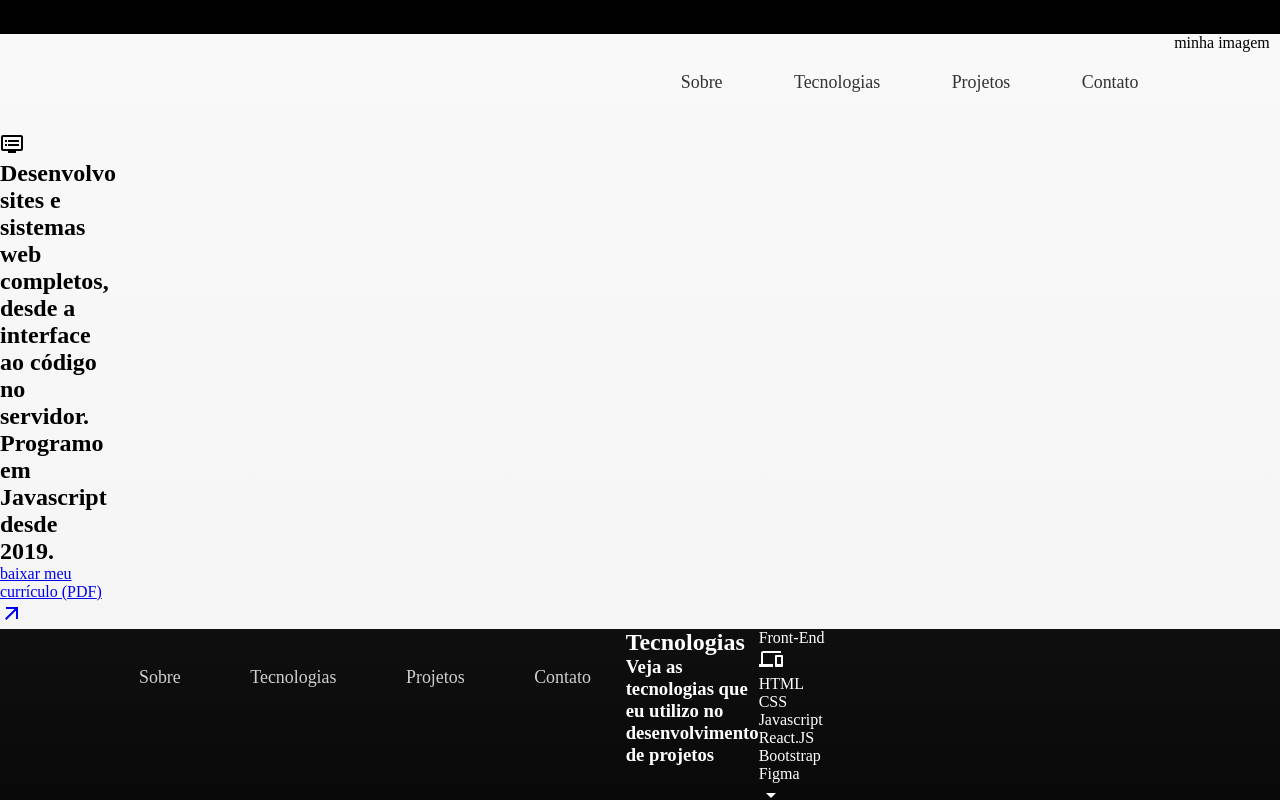
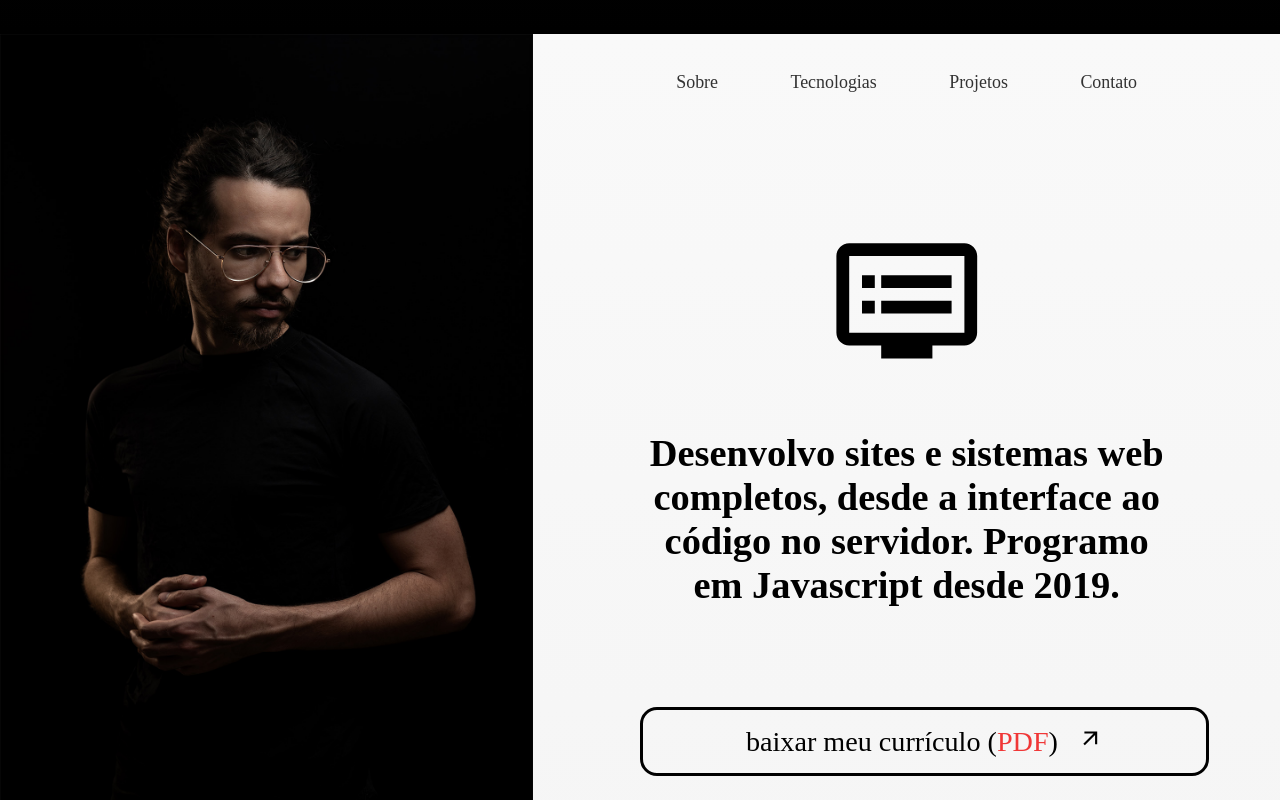
Before and after one commit to Rauatorres/meu-site, a React (Create React App) app: page / in a window 1280 px wide. Shown: the part 980-1780 px from the top of the page. Built offline with nearby package versions, Linux system fonts and the light colour scheme.

Commit message:
visual inicial da seção sobre

```diff
--- a/src/components/sobre/conteudo/Conteudo.jsx
+++ b/src/components/sobre/conteudo/Conteudo.jsx
@@ -4,14 +4,16 @@ import DvrIcon from '@mui/icons-material/Dvr';
 import ArrowOutwardIcon from '@mui/icons-material/ArrowOutward';
 
 export default props=>
-<div>
-    <div><DvrIcon/></div>
-    <div>
-        <h2>
+<div className='SobreConteudoBox'>
+    <div className='SobreIconeBox'><DvrIcon className='SobreIcone'/></div>
+    <div className='SobreTextoBox'>
+        <h2 className='SobreTexto'>
             Desenvolvo sites e sistemas web completos,
             desde a interface ao código no servidor.
             Programo em Javascript desde 2019.
         </h2>
     </div>
-    <div><a href="files/curriculo.txt" download="currículo.txt">baixar meu currículo (<span>PDF</span>) <span><ArrowOutwardIcon/></span></a></div>
+    <a className='SobreBotaoCurriculo' href="files/curriculo.txt" download="currículo.txt">
+        baixar meu currículo (<span className='SobreBotaoCurriculoTextoPDF'>PDF</span>) <span className='SobreBotaoIconeBox'><ArrowOutwardIcon className='SobreBotaoIcone'/></span>
+    </a>
 </div>
--- a/src/components/sobre/conteudo/MinhaImagem.jsx
+++ b/src/components/sobre/conteudo/MinhaImagem.jsx
@@ -1,6 +1,4 @@
 import React from 'react'
 
 export default props=>
-<div>
-    minha imagem
-</div>
+<div className='MinhaImagemSobre'></div>
--- a/src/components/sobre/css/Sobre.css
+++ b/src/components/sobre/css/Sobre.css
@@ -3,3 +3,60 @@
     display: grid;
     grid-template-columns: repeat(12, 1fr);
 }
+
+.MinhaImagemSobre{
+    background-image: url('http://localhost:3000/img/MinhaImagem2.jpg');
+    background-size: 100% 100%;
+    grid-column: 1/ span 5;
+    grid-row: 1/span 10;
+    height: 70vw;
+}
+
+.SobreConteudoBox{
+    grid-column: 7/span 5;
+    grid-row: 5;
+}
+.SobreIconeBox{
+    /* background-color: red; */
+    width: fit-content;
+    margin: auto;
+}
+.SobreIcone{
+    font-size: 12vw !important;
+}
+.SobreTextoBox{
+    margin-top: 50px;
+}
+.SobreTexto{
+    font-size: 3vw;
+    text-align: center;
+}
+.SobreBotaoCurriculo{
+    /* background-color: red; */
+    color: black;
+    display: block;
+    width: 100%;
+    text-align: center;
+    font-size: 2.2vw;
+    margin-top: 100px;
+    padding: 15px;
+    border: 3px solid black;
+    border-radius: 17px;
+    /* text-decoration: none; */
+    text-decoration-color: transparent;
+}
+.SobreBotaoIconeBox{
+    margin-left: 1vw;
+}
+.SobreBotaoIcone{
+    font-size: 2vw !important;
+}
+.SobreBotaoCurriculoTextoPDF{
+    color: #F03737;
+}
+
+.SobreBotaoCurriculo:hover{
+    transition: 0.3s;
+    /* text-decoration: underline; */
+    text-decoration-color: black;
+}
```
